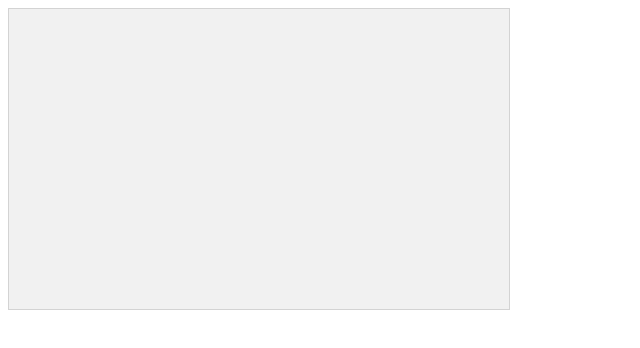
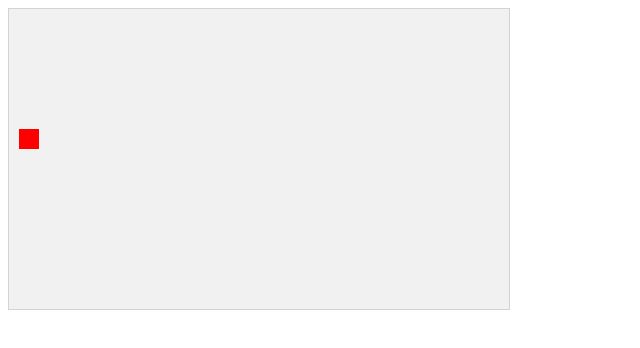
Before and after one commit to Cai-Liming/compitivacanze, a plain HTML site: page cavas/index.html in a window 1280 px wide. Shown: the full height of the page, 0-640 px from the left. Drawn offline with Linux system fonts and the light colour scheme.

Commit message:
quadratto

```diff
--- a/cavas/index.html
+++ b/cavas/index.html
@@ -1,18 +1,17 @@
 <!DOCTYPE html>
 <html lang="en">
 <head>
-    <style>
-     canvas {
-        border: 1px solid #d3d3d3;
-        background-color: #f1f1f1;
+  <style>
+    canvas  {
+      border: 1px solid  #d3d3d3;
+      background-color : #f1f1f1;
     }
-    </style>
-
+  </style>
   <script src="script.js"></script>
-    <meta charset="UTF-8">
-    <meta http-equiv="X-UA-Compatible" content="IE=edge">
-    <meta name="viewport" content="width=device-width, initial-scale=1.0">
-    <title>Cubo</title>
+  <meta charset="UTF-8">
+  <meta http-equiv="X-UA-Compatible" content="IE=edge">
+  <meta name="viewport" content="width=device-width, initial-scale=1.0">
+  <title>Document</title>
 </head>
 <body onload="startGame()">
 
--- a/cavas/script.js
+++ b/cavas/script.js
@@ -1,14 +1,26 @@
-
-function startGame() {
+function startGame(){
     myGameArea.start();
+    myGameArea.draw(redSquare);
 }
 
 var myGameArea = {
     canvas : document.createElement("canvas"),
     start : function() {
-        this.canvas.width = 500;
+        this.canvas.width =500;
         this.canvas.height = 300;
         this.context = this.canvas.getContext("2d");
         document.body.insertBefore(this.canvas, document.body.childNodes[0]);
+    },
+draw : function (component){
+    this.context.fillStyle = component.color;
+    this.context.fillRect(component.x ,component.y , component.width ,component.height);
     }
 }
+
+var redSquare= {
+    width : 20,
+    height : 20,
+    x : 10,
+    y : 120,
+    color : "red"
+};
```
